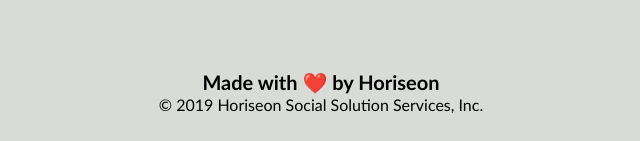
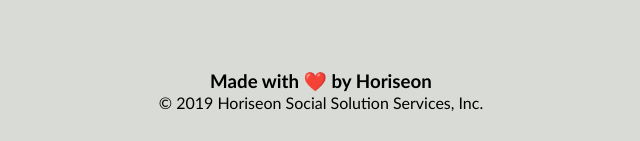
Before and after one commit to addonelson/Homework02, a plain HTML site: page index.html in a window 1280 px wide. Shown: the part 1879-2020 px from the top of the page, 319-959 px from the left. Drawn offline with Linux system fonts and the light colour scheme.

Commit message:
update to readme.md

```diff
--- a/assets/css/style.css
+++ b/assets/css/style.css
@@ -194,7 +194,3 @@ p {
     font-family: 'Trebuchet MS', 'Lucida Sans Unicode', 'Lucida Grande', 'Lucida Sans', Arial, sans-serif;
     text-align: center;
 }
-/* font size for the footer */
-.footer h2 {
-    font-size: 20px;
-}
--- a/index.html
+++ b/index.html
@@ -72,7 +72,7 @@
         </aside>
     </section>
     <footer class="footer">
-        <h2>Made with ❤️️ by Horiseon</h2>
+        <h3>Made with ❤️️ by Horiseon</h3>
         <p>
             &copy; 2019 Horiseon Social Solution Services, Inc.
         </p>
```
Also changed, not shown: 1 other file.
